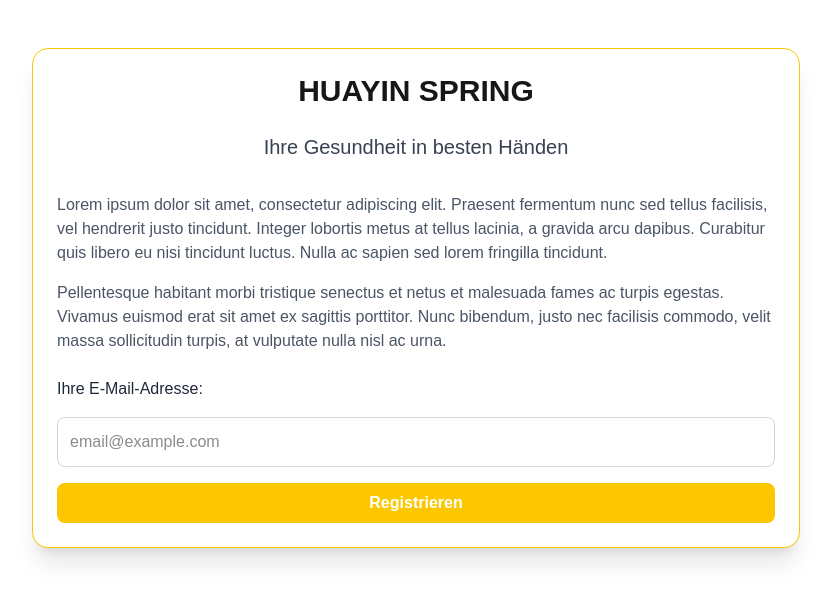
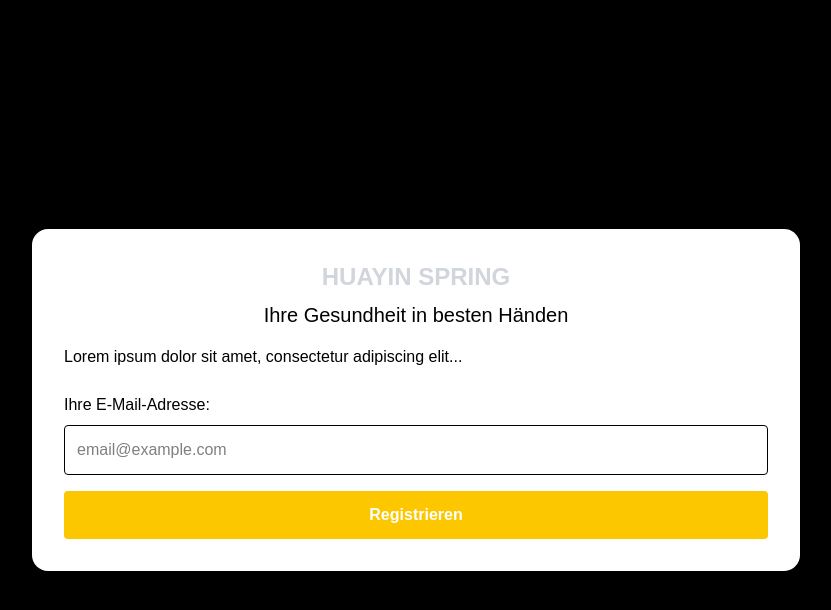
Before and after one commit to hdrlive/huayinspring-website, a Next.js app: page /play in a window 1280 px wide. Shown: the top 610 px of the page, without its empty margins (224-1055 px from the left). Built offline with nearby package versions, Linux system fonts and the light colour scheme.

Commit message:
Update page.tsx

```diff
--- a/src/app/play/page.tsx
+++ b/src/app/play/page.tsx
@@ -1,44 +1,36 @@
-// src/app/play/page.tsx
+'use client'
+import React from 'react'
+
 export default function PlayPage() {
+  const handleSubmit = (e: React.FormEvent) => {
+    e.preventDefault()
+    const email = (document.getElementById("email") as HTMLInputElement).value
+    alert(`Danke! Die E-Mail "${email}" wurde erfasst.`)
+  }
+
   return (
-    <main className="bg-white max-w-3xl mx-auto p-6 mt-12 rounded-2xl shadow-xl border border-yellow-400">
-      <h1 className="text-3xl font-semibold text-center mb-6">HUAYIN SPRING</h1>
-      <h2 className="text-xl font-medium text-center text-gray-700 mb-8">
-        Ihre Gesundheit in besten Händen
-      </h2>
-
-      <p className="text-gray-600 mb-4">
-        Lorem ipsum dolor sit amet, consectetur adipiscing elit. Praesent
-        fermentum nunc sed tellus facilisis, vel hendrerit justo tincidunt.
-        Integer lobortis metus at tellus lacinia, a gravida arcu dapibus.
-        Curabitur quis libero eu nisi tincidunt luctus. Nulla ac sapien sed
-        lorem fringilla tincidunt.
-      </p>
-
-      <p className="text-gray-600 mb-6">
-        Pellentesque habitant morbi tristique senectus et netus et malesuada
-        fames ac turpis egestas. Vivamus euismod erat sit amet ex sagittis
-        porttitor. Nunc bibendum, justo nec facilisis commodo, velit massa
-        sollicitudin turpis, at vulputate nulla nisl ac urna.
-      </p>
-
-      <form className="flex flex-col gap-4">
-        <label htmlFor="email" className="font-medium text-gray-800">
-          Ihre E-Mail-Adresse:
-        </label>
+    <div className="min-h-screen bg-black text-white flex items-center justify-center">
+      <div className="bg-white text-black rounded-2xl p-8 w-full max-w-3xl shadow-lg">
+        <h1 className="text-center text-2xl font-bold mb-2 text-gray-300">HUAYIN SPRING</h1>
+        <h2 className="text-center text-xl mb-4">Ihre Gesundheit in besten Händen</h2>
+        <p className="mb-4">Lorem ipsum dolor sit amet, consectetur adipiscing elit...</p>
+        <form onSubmit={handleSubmit} className="mt-6">
+          <label className="block mb-2">Ihre E-Mail-Adresse:</label>
           <input
+            id="email"
             type="email"
-          id="email"
             placeholder="email@example.com"
-          className="p-3 border border-gray-300 rounded-lg focus:outline-none focus:ring-2 focus:ring-yellow-400"
+            className="w-full p-3 border rounded mb-4"
+            required
           />
           <button
             type="submit"
-          className="bg-yellow-400 hover:bg-yellow-500 text-white font-semibold py-2 px-4 rounded-lg transition duration-200"
+            className="w-full bg-yellow-400 text-white font-semibold py-3 rounded hover:bg-yellow-500"
           >
             Registrieren
           </button>
         </form>
-    </main>
-  );
+      </div>
+    </div>
+  )
 }
```
Lines whose indentation alone changed are shown as unchanged.
